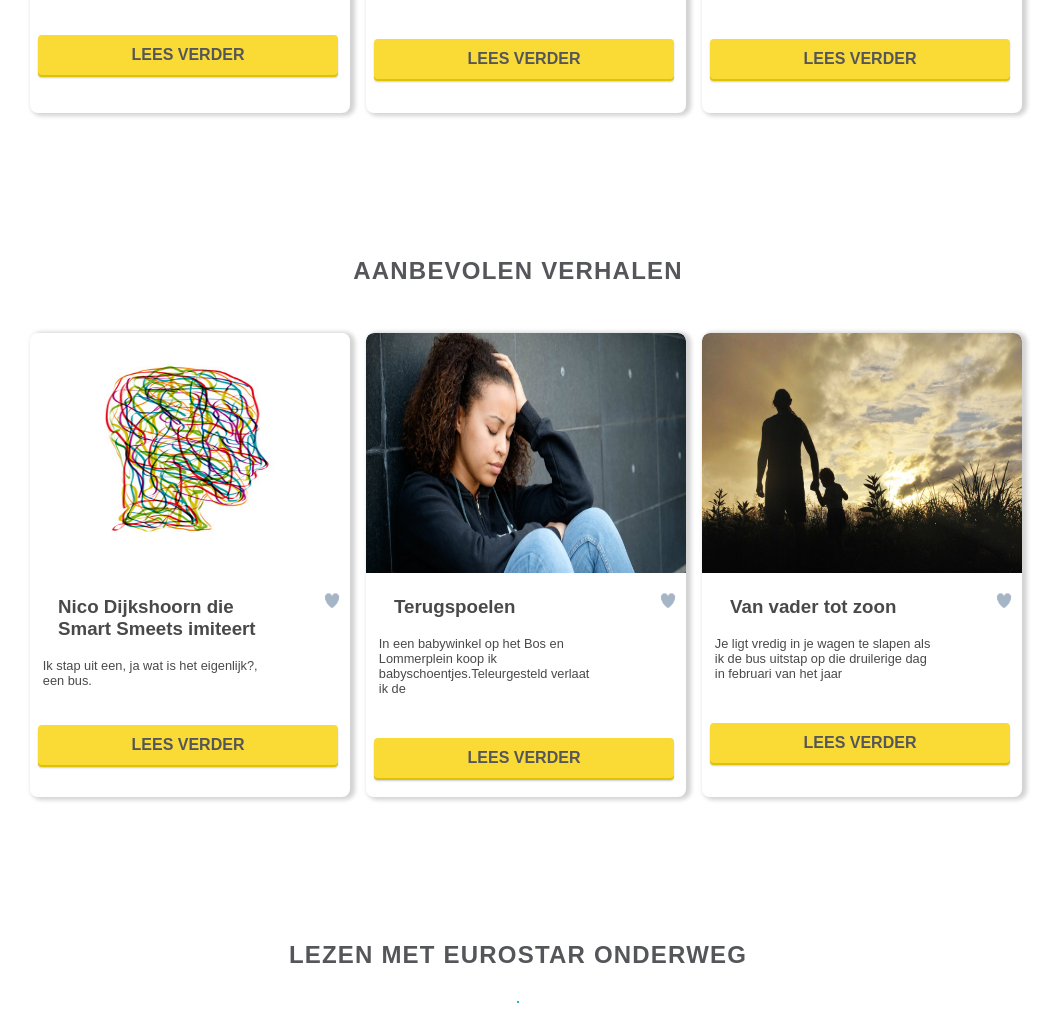
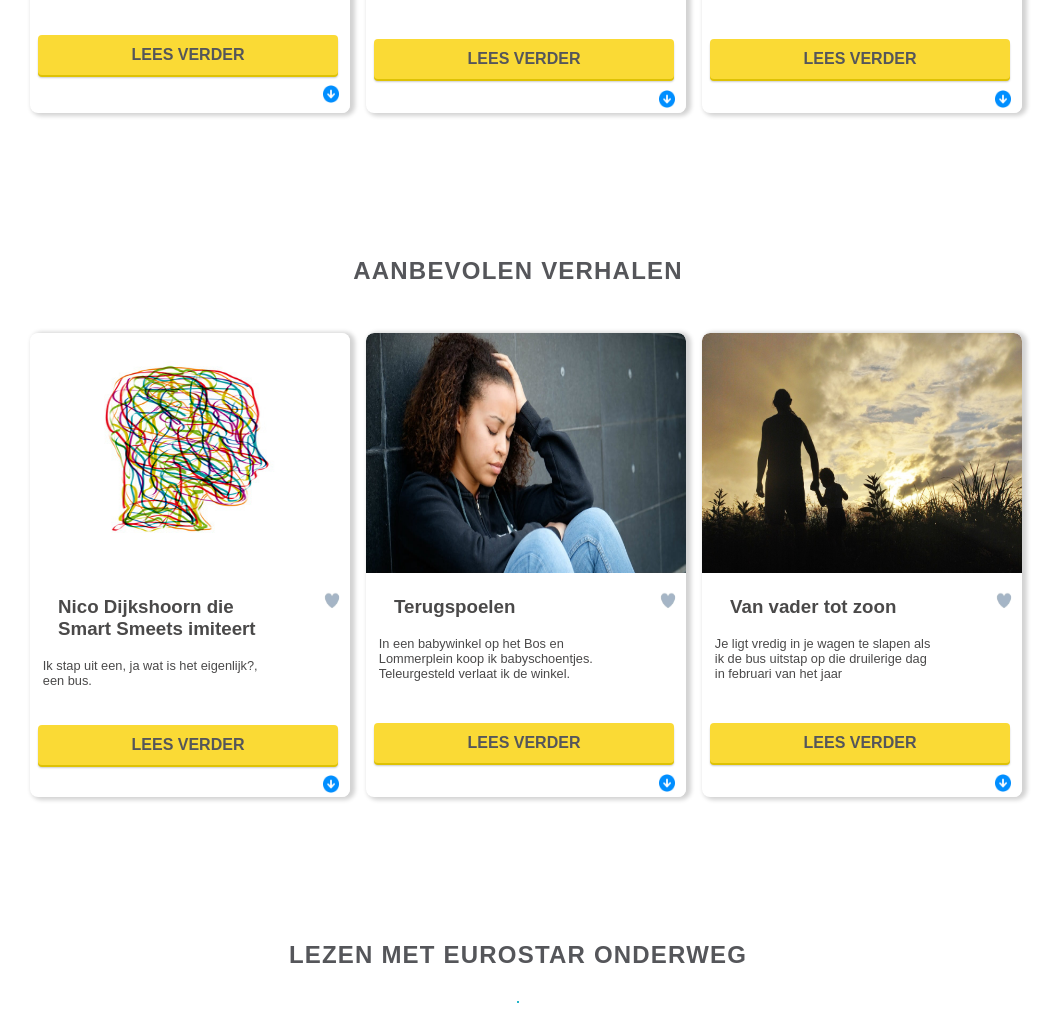
Before and after one commit to brittkerkhoven/project-web, a plain HTML site: page index.html in a window 1280 px wide. Shown: the part 891-1904 px from the top of the page, without its empty margins (122-1181 px from the left). Drawn offline with Linux system fonts and the light colour scheme.

Commit message:
Update index.html

```diff
--- a/index.html
+++ b/index.html
@@ -37,8 +37,10 @@
                 <p>De 99 verhalen<br> van Eurostar</p>
             </article>
         </section>
+
         <h1>Alle verhalen</h1>
         <hr>
+        <aside>
             <!-- Use any element to open the sidenav -->
             <img src="images/filter.png" alt="filter" class="filtericon" onclick="openNav()">
             <div id="mySidenav" class="sidenav">
@@ -61,6 +63,7 @@
                 <a href="#">Aanbevolen</a>
                 <a href="#">Verras me</a>
             </div>
+        </aside>
 
         <section class="Deel1">
             <h2>Trending verhalen</h2>
@@ -72,6 +75,7 @@
                 <form method="get" action="verhaal.html">
                     <button type="submit" class="leesverder">Lees verder</button>
                 </form>
+                <img id="Download" alt="Download" src="images/download.png">
             </article>
             <article class="hetGebrek">
                 <img src="images/gebrek.jpeg" alt="hetGebrek" class="foto2">
@@ -81,6 +85,7 @@
                 <form method="get" action="verhaal.html">
                     <button type="submit" class="leesverder">Lees verder</button>
                 </form>
+                <img class="Download" alt="Download" src="images/download.png">
             </article>
             <article class="Sportcommentaar">
                 <img src="images/sportcommentaar.jpg" alt="Sportcommentaar" class="foto3">
@@ -90,6 +95,7 @@
                 <form method="get" action="verhaal.html">
                     <button type="submit" class="leesverder">Lees verder</button>
                 </form>
+                <img class="Download" alt="Download" src="images/download.png">
             </article>
         </section>
 
@@ -103,14 +109,16 @@
                 <form method="get" action="verhaal.html">
                     <button type="submit" class="leesverder">Lees verder</button>
                 </form>
+                <img class="Download" alt="Download" src="images/download.png">
             </article>
             <article class="Terugspoelen">
                 <img src="images/telleurgesteld.jpg" alt="Terugspoelen" class="foto5">
                 <img src="images/hartjeleeg.png" alt="hartje" class="favorieten">
                 <h3>Terugspoelen</h3>
-                <p>In een babywinkel op het Bos en Lommerplein koop ik babyschoentjes.Teleurgesteld verlaat ik de</p>
+                <p>In een babywinkel op het Bos en Lommerplein koop ik babyschoentjes. Teleurgesteld verlaat ik de winkel.</p>
                 <form method="get" action="verhaal.html">
                     <button type="submit" class="leesverder">Lees verder</button>
+                    <img class="Download" alt="Download" src="images/download.png">
                 </form>
             </article>
             <article class="Vanvader">
@@ -121,6 +129,7 @@
                 <form method="get" action="verhaal.html">
                     <button type="submit" class="leesverder">Lees verder</button>
                 </form>
+                <img class="Download" alt="Download" src="images/download.png">
             </article>
         </section>
 
```
Lines whose indentation alone changed are shown as unchanged.
